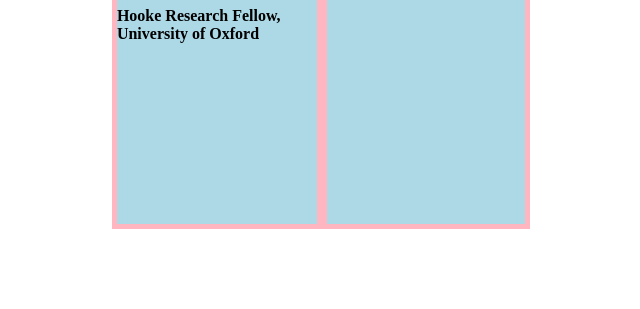
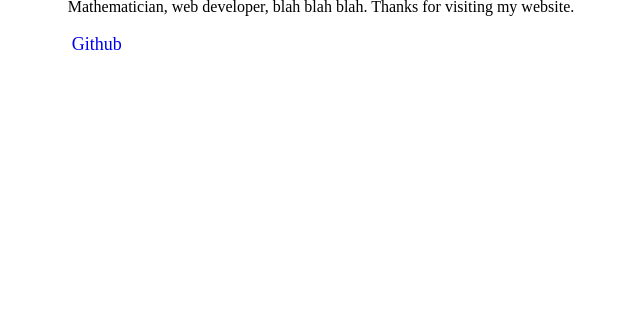
Before and after one commit to ZaytaM/zaytam.github.io, a plain HTML site: page index.html in a window 1280 px wide. Shown: the part 491-800 px from the top of the page, without its empty margins (319-959 px from the left). Drawn offline with Linux system fonts and the light colour scheme.

Commit message:
Update style.css

```diff
--- a/style.css
+++ b/style.css
@@ -11,7 +11,7 @@ html, body {
   padding: 0px;
 }
 
-.wrapper {
+/* .wrapper {
   background-color: lightpink;
 
   max-width: 50%;
@@ -34,7 +34,7 @@ html, body {
 .left {
   align-items: center;
   justify-content: center;
-}
+} */
 
 .profile-picture {
   border-radius: 50%;
@@ -44,3 +44,23 @@ html, body {
   font-family: 'Roboto', sans-serif;
   margin-bottom: 2px;
 }
+
+.social-links {
+  list-style: none;
+  padding-left: 0px;
+  font-size: 18px;
+}
+
+.social-links li {
+  display: inline-block;
+  margin-right: 8px;
+}
+
+.social-links a {
+  text-decoration: none;
+  padding: 4px;
+}
+
+.social-links a:hover {
+  background-color: rgba(0, 0, 0, 0.1);
+}
```
